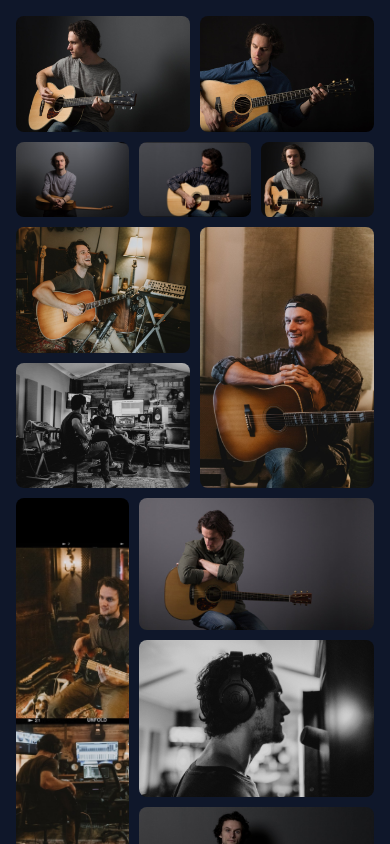
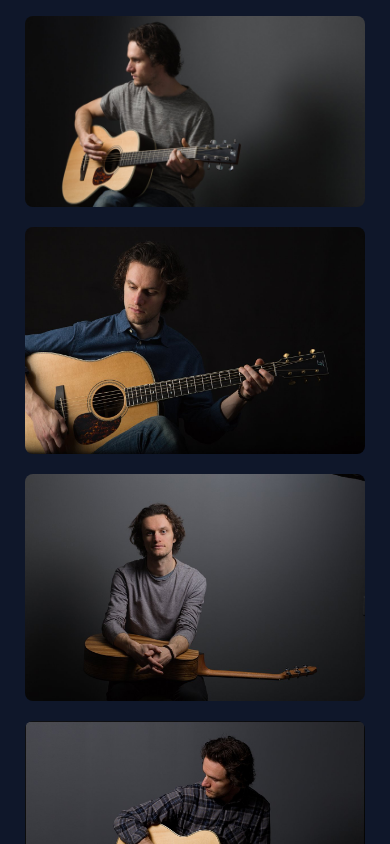
Before and after one commit to MichaelT-178/VueLivestreamDirectory, a Vue app: page /photos in a window 390 px wide. Shown: the top 844 px of the page. Built offline with nearby package versions, Linux system fonts and the light colour scheme.

Commit message:
Mobile updates photos

```diff
--- a/src/views/CardViews/CoreyPictures.vue
+++ b/src/views/CardViews/CoreyPictures.vue
@@ -1,7 +1,7 @@
 <template>
   <div class="gallery-container">
     <div class="gallery">
-      <img :src="HeuvelPic1" alt="Heuvel1" class="heuvel1 gallery-img" loading="lazy" width="5224" height="2938" sizes="(max-width: 640px) 100vw, (max-width: 767px) 50vw, 50vw" />
+      <img :src="HeuvelPic1" alt="Heuvel1" class="heuvel1 gallery-img" loading="lazy" />
       <img :src="HeuvelPic2" alt="Heuvel2" class="heuvel2 gallery-img" loading="lazy" />
       <img :src="HeuvelPic3" alt="Heuvel3" class="heuvel3 gallery-img" loading="lazy" />
       <img :src="HeuvelPic4" alt="Heuvel4" class="heuvel4 gallery-img" loading="lazy" />
@@ -54,7 +54,7 @@ import HeuvelPic16 from "../../assets/CoreyPics/Heuvel16.jpg";
   justify-content: center;
 }
 
-/* Shared styles for all images */
+/* Shared image styles */
 .gallery-img {
   width: 100%;
   height: 100%;
@@ -64,7 +64,7 @@ import HeuvelPic16 from "../../assets/CoreyPics/Heuvel16.jpg";
   display: block;
 }
 
-/* Grid placement for each image */
+/* Grid placements */
 .heuvel1  { grid-column: 1 / 4; }
 .heuvel2  { grid-column: 4 / 7; }
 .heuvel3  { grid-column: 1 / 3; }
@@ -81,6 +81,25 @@ import HeuvelPic16 from "../../assets/CoreyPics/Heuvel16.jpg";
 .heuvel14 { grid-column: 4 / 7; grid-row: 8 / 11; }
 .heuvel15 { grid-column: 1 / 4; }
 .heuvel16 { grid-column: 4 / 7; }
+
+/* Responsive single-column layout */
+@media (max-width: 767px) {
+  .gallery {
+    grid-template-columns: 1fr;
+    gap: 20px;
+  }
+
+  .gallery > * {
+    grid-column: auto !important;
+    grid-row: auto !important;
+  }
+
+  .gallery-img {
+    width: 95%;
+    margin: 0 auto;
+  }
+}
+
 </style>
 
 
```
